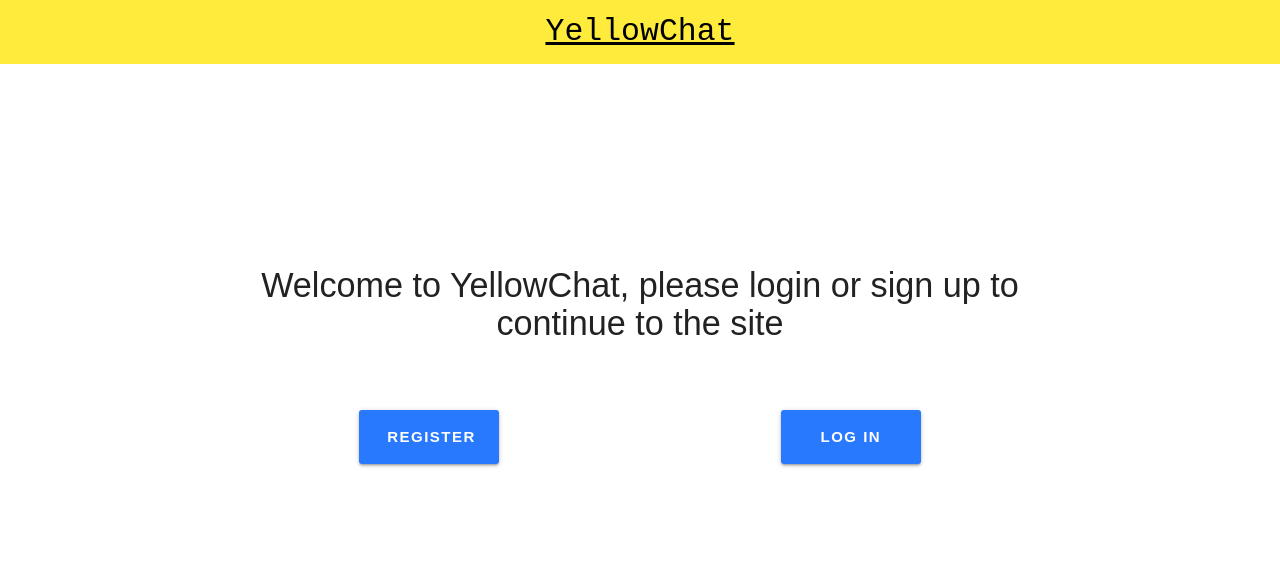
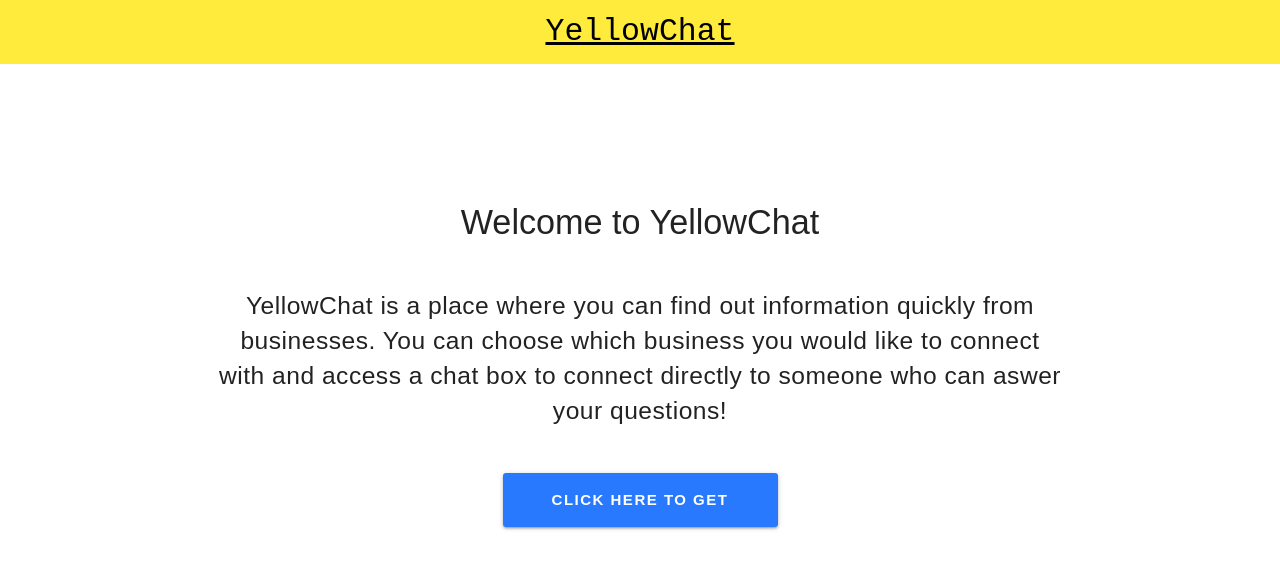
Before and after one commit to elenabaurkot/yellowChat, a React (Create React App) app in the folder client/: page / in a window 1280 px wide. Shown: the top 568 px of the page. Built offline with nearby package versions, Linux system fonts and the light colour scheme; a web font is replaced by a local one.

Commit message:
landing page updated

```diff
--- a/client/src/App.js
+++ b/client/src/App.js
@@ -16,6 +16,7 @@ import Main from "./pages/Main";
 import VendorCustomer from "./pages/register/VendorCustomer";
 import CustomerRegister from "./pages/register/CustomerRegister";
 import VendorRegister from "./pages/register/VendorRegister";
+import RegisterLogin from "./pages/RegisterLogin";
 
 
 
@@ -28,6 +29,7 @@ function App() {
         <div className="App">
         <Navbar />
           <Route exact path='/' component={Landing}  />
+          <Route exact path='/registerLogin' component={RegisterLogin}  />
           <Route exact path='/users' component={Users}  />
           <Route exact path='/customers' component={Customers}  />
           <Route exact path='/vendors' component={Vendors}  />
--- a/client/src/pages/Landing.js
+++ b/client/src/pages/Landing.js
@@ -1,39 +1,36 @@
 import React, { Component } from "react";
 import { Link } from "react-router-dom";
+
 class Landing extends Component {
   render() {
     return (
       <div style={{ height: "75vh" }} className="container valign-wrapper">
         <div className="row">
           <div className="col s12 center-align">
-            <h4 className="mb-5">
-            Welcome to YellowChat, please login or sign up to continue to the site
+            <h4 className="mb-2">
+            Welcome to YellowChat
             </h4>
             <br />
-            <div className="col s6">
+
+            <h5 className="mb-5"
+              style={{
+                lineHeight: "35px",
+                letterSpacing: ".5px"
+              }}>
+            YellowChat is a place where you can find out information quickly from businesses. You can choose which business you would like to connect with and access a chat box to connect directly to someone who can aswer your questions!
+            </h5>
+
+            <div className="col s12">
               <Link
-                to="/vendorCustomer"
+                to="/registerLogin"
                 style={{
-                  width: "140px",
+                  width: "275px",
                   borderRadius: "3px",
                   letterSpacing: "1.5px"
                 }}
-                className="btn btn-large waves-effect waves-light hoverable blue accent-3"
+                className="btn btn-large btn-group waves-effect waves-light hoverable blue accent-3"
               >
-                Register
-              </Link>
-            </div>
-            <div className="col s6">
-              <Link
-                to="/login"
-                style={{
-                  width: "140px",
-                  borderRadius: "3px",
-                  letterSpacing: "1.5px"
-                }}
-                className="btn btn-large waves-effect waves-light hoverable blue accent-3"
-              >
-                Log In
+                Click Here to Get Started
               </Link>
             </div>
           </div>
--- /dev/null
+++ b/client/src/pages/RegisterLogin.js
@@ -0,0 +1,46 @@
+import React, { Component } from "react";
+import { Link } from "react-router-dom";
+
+class RegisterLogin extends Component {
+  render() {
+    return (
+      <div style={{ height: "75vh" }} className="container valign-wrapper">
+        <div className="row">
+          <div className="col s12 center-align">
+            <h4 className="mb-5">
+            Welcome to YellowChat, please login or sign up to continue to the site
+            </h4>
+            <br />
+            <div className="col s6">
+              <Link
+                to="/vendorCustomer"
+                style={{
+                  width: "140px",
+                  borderRadius: "3px",
+                  letterSpacing: "1.5px"
+                }}
+                className="btn btn-large waves-effect waves-light hoverable blue accent-3"
+              >
+                Register
+              </Link>
+            </div>
+            <div className="col s6">
+              <Link
+                to="/login"
+                style={{
+                  width: "140px",
+                  borderRadius: "3px",
+                  letterSpacing: "1.5px"
+                }}
+                className="btn btn-large waves-effect waves-light hoverable blue accent-3"
+              >
+                Log In
+              </Link>
+            </div>
+          </div>
+        </div>
+      </div>
+    );
+  }
+}
+export default RegisterLogin;
```
